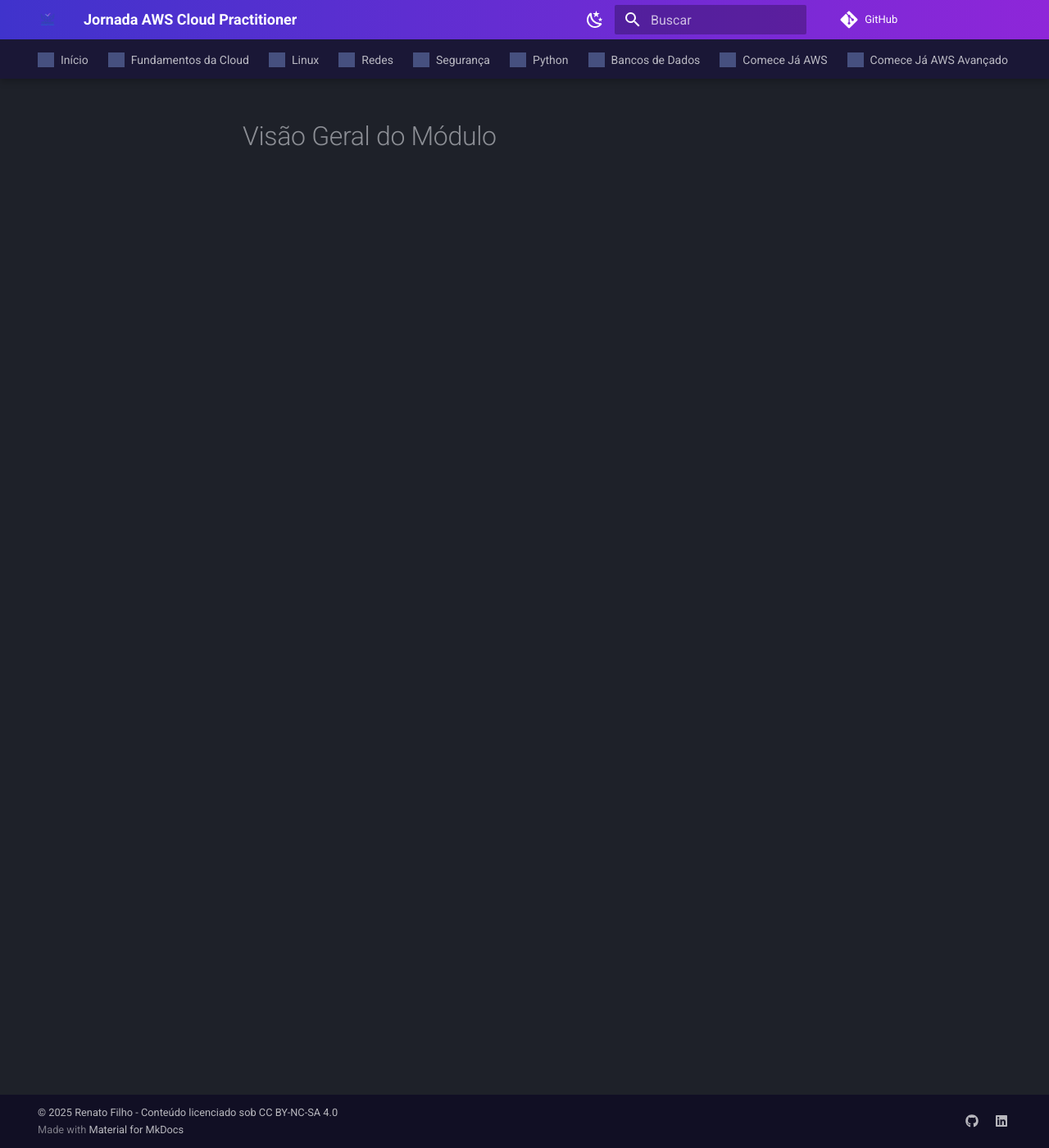
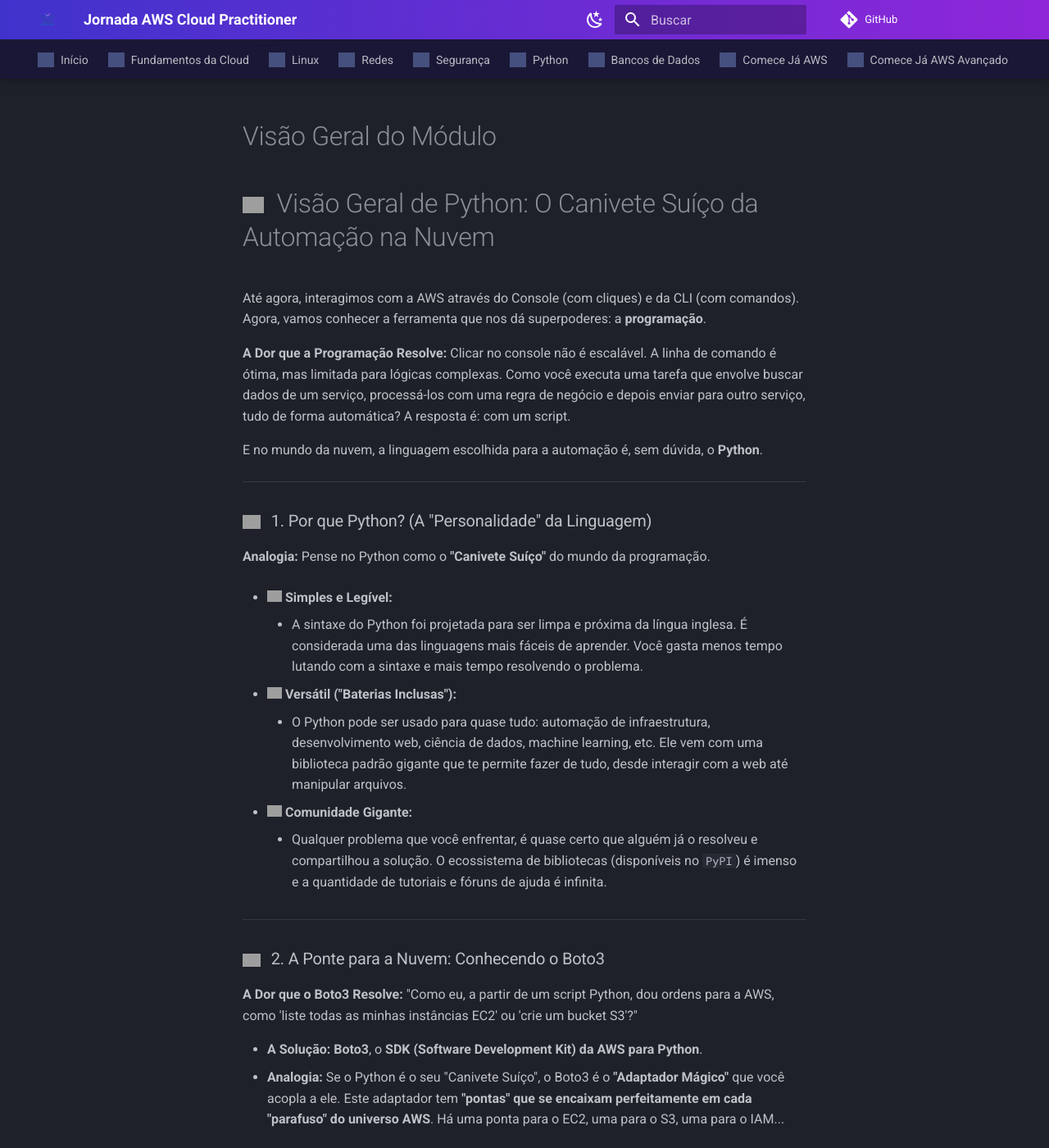
Before and after one commit to RenatofilhoDevandtech/jornada-aws-practitioner, an MkDocs documentation site: the page built from docs/05_Python/index.md, in a window 1280 px wide and 1400 px high. Shown: the whole window at 82% size. Built offline with MkDocs 1.6.1 and Material for MkDocs 9.7.7, drawn with Linux system fonts in a browser that asks for light colours; comment, search, counter and statistics services are not loaded; some of the changed text lies outside the part shown; grey boxes are pictures that could not be loaded.

Commit message:
docs(python): :snake: ajusta exemplos e desafios de programação para iniciantes

````diff
--- a/docs/05_Python/index.md
+++ b/docs/05_Python/index.md
@@ -1 +1,69 @@
 # Visão Geral do Módulo
+# <img src="https://api.iconify.design/mdi/language-python.svg?color=currentColor" width="26" style="vertical-align:middle; margin-right:8px;" /> Visão Geral de Python: O Canivete Suíço da Automação na Nuvem
+
+Até agora, interagimos com a AWS através do Console (com cliques) e da CLI (com comandos). Agora, vamos conhecer a ferramenta que nos dá superpoderes: a **programação**.
+
+**A Dor que a Programação Resolve:** Clicar no console não é escalável. A linha de comando é ótima, mas limitada para lógicas complexas. Como você executa uma tarefa que envolve buscar dados de um serviço, processá-los com uma regra de negócio e depois enviar para outro serviço, tudo de forma automática? A resposta é: com um script.
+
+E no mundo da nuvem, a linguagem escolhida para a automação é, sem dúvida, o **Python**.
+
+---
+
+### <img src="https://api.iconify.design/mdi/creation.svg?color=currentColor" width="22" style="vertical-align:middle; margin-right:8px;" /> 1. Por que Python? (A "Personalidade" da Linguagem)
+
+**Analogia:** Pense no Python como o **"Canivete Suíço"** do mundo da programação.
+
+* **<img src="https://api.iconify.design/mdi/sticker-text-outline.svg?color=currentColor" width="18" /> Simples e Legível:**
+    * A sintaxe do Python foi projetada para ser limpa e próxima da língua inglesa. É considerada uma das linguagens mais fáceis de aprender. Você gasta menos tempo lutando com a sintaxe e mais tempo resolvendo o problema.
+
+* **<img src="https://api.iconify.design/mdi/battery-charging.svg?color=currentColor" width="18" /> Versátil ("Baterias Inclusas"):**
+    * O Python pode ser usado para quase tudo: automação de infraestrutura, desenvolvimento web, ciência de dados, machine learning, etc. Ele vem com uma biblioteca padrão gigante que te permite fazer de tudo, desde interagir com a web até manipular arquivos.
+
+* **<img src="https://api.iconify.design/mdi/account-group-outline.svg?color=currentColor" width="18" /> Comunidade Gigante:**
+    * Qualquer problema que você enfrentar, é quase certo que alguém já o resolveu e compartilhou a solução. O ecossistema de bibliotecas (disponíveis no `PyPI`) é imenso e a quantidade de tutoriais e fóruns de ajuda é infinita.
+
+---
+
+### <img src="https://api.iconify.design/mdi/bridge.svg?color=currentColor" width="22" style="vertical-align:middle; margin-right:8px;" /> 2. A Ponte para a Nuvem: Conhecendo o Boto3
+
+**A Dor que o Boto3 Resolve:** "Como eu, a partir de um script Python, dou ordens para a AWS, como 'liste todas as minhas instâncias EC2' ou 'crie um bucket S3'?"
+
+* **A Solução:** **Boto3**, o **SDK (Software Development Kit) da AWS para Python**.
+* **Analogia:** Se o Python é o seu "Canivete Suíço", o Boto3 é o **"Adaptador Mágico"** que você acopla a ele. Este adaptador tem **"pontas" que se encaixam perfeitamente em cada "parafuso" do universo AWS**. Há uma ponta para o EC2, uma para o S3, uma para o IAM...
+
+Com o Python + Boto3, seu canivete suíço agora pode **controlar e automatizar toda a sua infraestrutura na AWS**.
+
+---
+
+### <img src="https://api.iconify.design/mdi/play-box-outline.svg?color=currentColor" width="22" style="vertical-align:middle; margin-right:8px;" /> 3. O Poder em Ação (Um Exemplo Prático)
+
+Vamos criar um script simples que faz o mesmo que o comando `aws s3 ls`: lista todos os nossos buckets S3.
+
+```python
+# Primeiro, importamos a biblioteca Boto3
+import boto3
+
+# Agora, criamos um "cliente" para o serviço S3.
+# Pense nisso como nosso "controle remoto" para a TV do S3.
+s3_client = boto3.client('s3')
+
+# Usamos o controle remoto para "apertar o botão" que lista os buckets.
+response = s3_client.list_buckets()
+
+# A resposta vem em um formato estruturado. Vamos extrair e imprimir o nome de cada bucket.
+print("Seus buckets S3 são:")
+for bucket in response['Buckets']:
+    print(f"- {bucket['Name']}")
+```
+> **O "Aha!" Moment:** Perceba a lógica. Importamos a ferramenta (`boto3`), criamos um "controle remoto" para o serviço que queremos (`boto3.client('s3')`), e depois "apertamos o botão" (`.list_buckets()`). Toda a complexidade da comunicação com a API da AWS é abstraída pelo Boto3.
+
+---
+
+### <img src="https://api.iconify.design/logos/aws.svg?color=currentColor" width="22" style="vertical-align:middle; margin-right:8px;" /> 4. Onde Usamos Python na AWS?
+
+* **<img src="https://api.iconify.design/mdi/robot-industrial-outline.svg?color=currentColor" width="18" style="vertical-align:middle; margin-right:5px;" /> Scripts de Automação:** Para tarefas de SysOps, como o script de limpeza de snapshots que vimos em um lab anterior.
+* **<img src="https://api.iconify.design/logos/aws-lambda.svg?color=currentColor" width="18" style="vertical-align:middle; margin-right:5px;" /> Funções do AWS Lambda:** Python é uma das linguagens mais populares e eficientes para escrever a lógica de negócio em aplicações serverless.
+* **<img src="https://api.iconify.design/logos/aws-cloudformation.svg?color=currentColor" width="18" style="vertical-align:middle; margin-right:5px;" /> Infraestrutura como Código (IaC):** Ferramentas como o **AWS CDK (Cloud Development Kit)** permitem que você defina sua infraestrutura usando linguagens de programação como o Python.
+* **<img src="https://api.iconify.design/mdi/brain.svg?color=currentColor" width="18" style="vertical-align:middle; margin-right:5px;" /> Análise de Dados e Machine Learning:** Python é a linguagem dominante neste campo, e serviços como o **Amazon SageMaker** são totalmente baseados nela.
+
+Neste módulo, vamos aprender os fundamentos da sintaxe do Python: variáveis, listas, laços de repetição e funções. O objetivo é te dar a base para que você possa começar a escrever seus próprios scripts de automação e, eventualmente, suas próprias funções Lambda.
````
